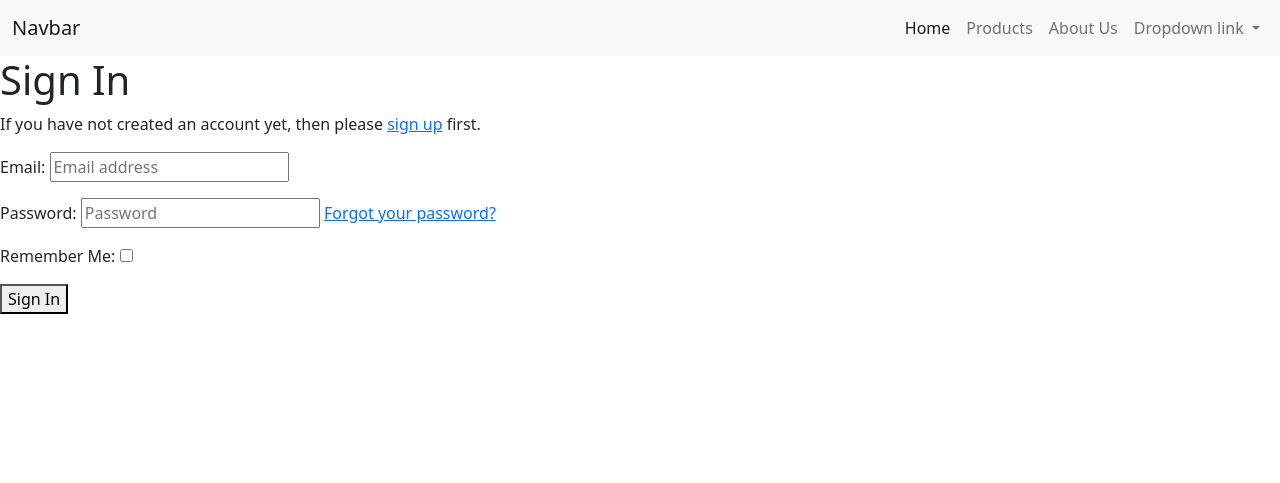
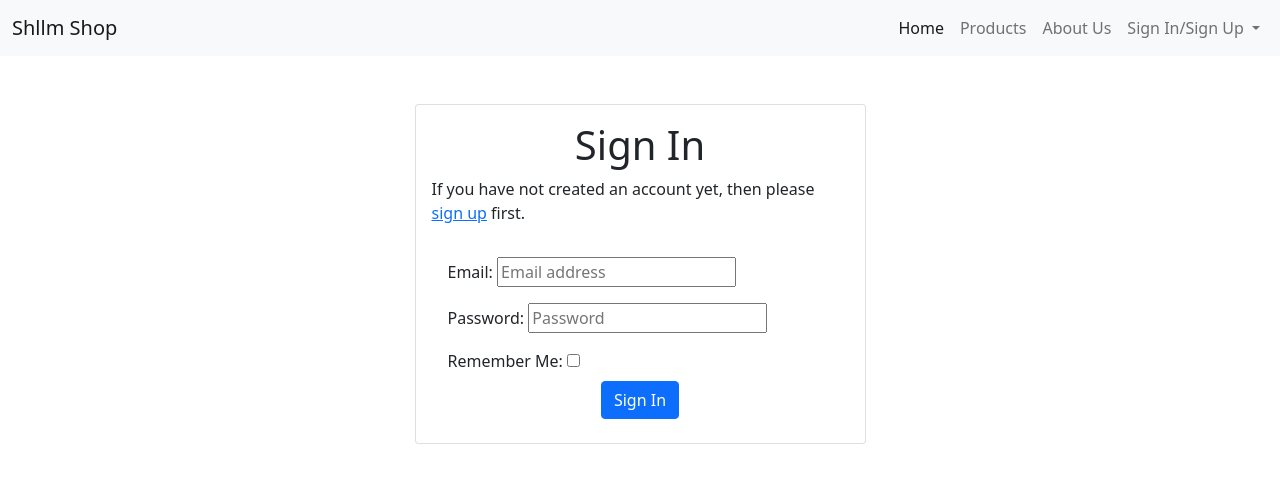
Before and after one commit to aldenmarollano/shllm-ecommerce, a Django app: page /accounts/login/ in a window 1280 px wide. Shown: the top 483 px of the page. Run offline with Django 5.2, Linux system fonts and the light colour scheme; some libraries are stand-ins or nearby versions.

Commit message:
Please enter the commit message for your changes. Lines starting

```diff
--- a/shllmshop/templates/account/login.html
+++ b/shllmshop/templates/account/login.html
@@ -5,44 +5,56 @@
     {% trans "Sign In" %}
 {% endblock head_title %}
 {% block content %}
-    {% element h1 %}
+<div class="container">
+    <div class="row justify-content-center">
+        <div class="col-md-5 mt-5">
+            <div class="card centered-form">
+                <div class="card-body">
+                    <h1 class="text-center">{% trans "Sign In" %}</h1>
+
+                    {% if not SOCIALACCOUNT_ONLY %}
+                        {% url 'account_signup' as signup_url %}
+                        <p>
+                            {% blocktranslate %}If you have not created an account yet, then please <a href="{{ signup_url }}">sign up</a> first.{% endblocktranslate %}
+                        </p>
+
+                        {% url 'account_login' as login_url %}
+                        <form method="post" action="{{ login_url }}" tags="entrance login" class="form p-2">
+                            {% csrf_token %}
+                            {{ form.non_field_errors }}
+
+                            {% for field in form.visible_fields %}
+                                <div class="form-group p-2">
+                                    {{ field.errors }}
+                                    {{ field.label_tag }}
+                                    {{ field }}
+                                </div>
+                            {% endfor %}
+
+                            {{ redirect_field }}
+                            <div class="text-center">
+                                <button type="submit" class="btn btn-primary">
                                 {% trans "Sign In" %}
-    {% endelement %}
-    {% if not SOCIALACCOUNT_ONLY %}
-        {% setvar link %}
-            <a href="{{ signup_url }}">
-            {% endsetvar %}
-            {% setvar end_link %}
+                                </button>
+                            </div>
+                        </form>
+                    {% endif %}
+
+                    {% if LOGIN_BY_CODE_ENABLED %}
+                        <h3>
+                            <a href="{{ request_login_code_url }}" class="prominent login secondary">
+                                {% trans "Mail me a sign-in code" %}
                             </a>
-        {% endsetvar %}
-        {% element p %}
-            {% blocktranslate %}If you have not created an account yet, then please {{ link }}sign up{{ end_link }} first.{% endblocktranslate %}
-        {% endelement %}
-        {% url 'account_login' as login_url %}
-        {% element form form=form method="post" action=login_url tags="entrance,login" %}
-            {% slot body %}
-                {% csrf_token %}
-                {% element fields form=form unlabeled=True %}
-                {% endelement %}
-                {{ redirect_field }}
-            {% endslot %}
-            {% slot actions %}
-                {% element button type="submit" tags="prominent,login" %}
-                    {% trans "Sign In" %}
-                {% endelement %}
-            {% endslot %}
-        {% endelement %}
+                        </h3>
                     {% endif %}
-    {% if LOGIN_BY_CODE_ENABLED %}
-        {% element hr %}
-        {% endelement %}
-        {% element h2 %}
-            {% element button href=request_login_code_url tags="prominent,login,secondary" %}
-                {% trans "Mail me a sign-in code" %}
-            {% endelement %}
-        {% endelement %}
-    {% endif %}
+                    <div class="text-center">
                         {% if SOCIALACCOUNT_ENABLED %}
                             {% include "socialaccount/snippets/login.html" with page_layout="entrance" %}
                         {% endif %}
+                    </div>
+                </div>
+            </div>
+        </div>
+    </div>
+</div>
 {% endblock content %}
--- a/shllmshop/templates/allauth/layouts/base.html
+++ b/shllmshop/templates/allauth/layouts/base.html
@@ -24,7 +24,7 @@
             {% endif %}
             <nav class="navbar navbar-expand-lg navbar-light bg-light">
                 <div class="container-fluid">
-                  <a class="navbar-brand" href="#">Navbar</a>
+                  <a class="navbar-brand" href="#">Shllm Shop</a>
                     <button class="navbar-toggler" type="button" data-bs-toggle="collapse" data-bs-target="#navbarNavDropdown" aria-controls="navbarNavDropdown" aria-expanded="false" aria-label="Toggle navigation">
                       <span class="navbar-toggler-icon"></span>
                   </button>
@@ -41,7 +41,7 @@
                       </li>
                       <li class="nav-item dropdown">
                         <a class="nav-link dropdown-toggle" href="#" id="navbarDropdownMenuLink" role="button" data-bs-toggle="dropdown" aria-expanded="false">
-                          Dropdown link
+                          Sign In/Sign Up
                         </a>
                         <ul class="dropdown-menu" aria-labelledby="navbarDropdownMenuLink">
                         {% if user.is_authenticated %}
```
Also changed, not shown: shllmshop/templates/account/signup.html (+9 -4 lines), shllmshop/templates/socialaccount/snippets/provider_list.html (+10 -7 lines). Lines whose indentation alone changed are shown as unchanged.
